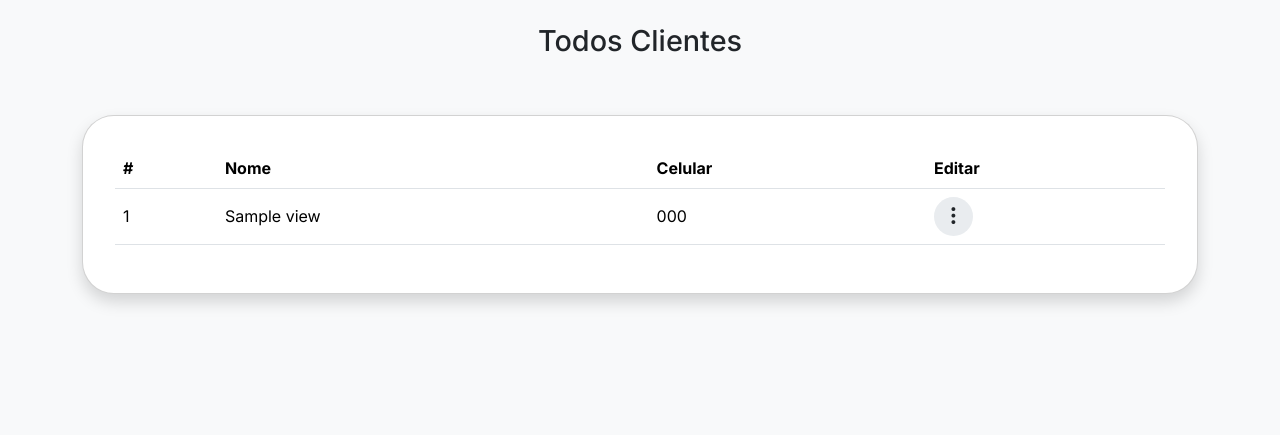
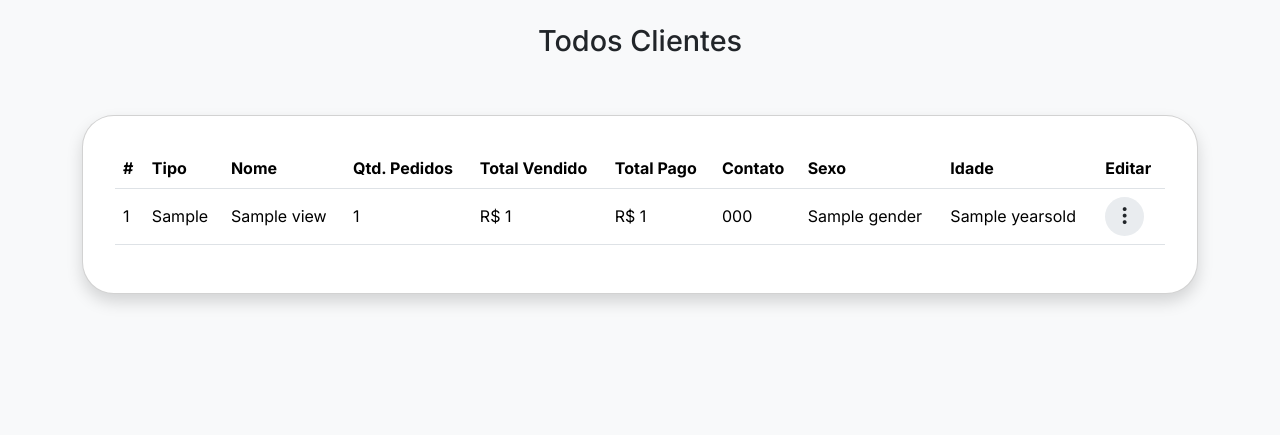
Before and after one commit to gustavoarantesdev/orderApp, a PHP site: template App/Views/customer/show.php in a window 1280 px wide. Shown: the part 74-509 px from the top of the page. Run offline with PHP 8.4, Linux system fonts and the light colour scheme; the template is opened without the code that fills it: most values are stand-ins (such as "Sample title", 1, 10 or a date in 2020); some libraries are stand-ins or nearby versions.

Commit message:
feat: Adicionar colunas para os novos dados

```diff
--- a/App/Views/customer/show.php
+++ b/App/Views/customer/show.php
@@ -5,6 +5,7 @@ use App\Helpers\FlashMessage;
 FlashMessage::render()
 
 ?>
+
 <main style="margin-bottom: 7rem;">
     <section class="container">
         <!-- Título -->
@@ -13,12 +14,18 @@ FlashMessage::render()
         </h1>
         <div class="col mt-5 card p-3 rounded-5 shadow">
             <div class="card-body table-responsive">
-                <table class="table align-middle table-responsive">
+                <table class="table align-middle text-nowrap">
                     <thead>
                         <tr>
                             <th scope="col">#</th>
+                            <th scope="col">Tipo</th>
                             <th scope="col">Nome</th>
-                            <th scope="col">Celular</th>
+                            <th scope="col" >Qtd. Pedidos</th>
+                            <th scope="col">Total Vendido</th>
+                            <th scope="col">Total Pago</th>
+                            <th scope="col">Contato</th>
+                            <th scope="col">Sexo</th>
+                            <th scope="col">Idade</th>
                             <th scope="col">Editar</th>
                         </tr>
                     </thead>
@@ -27,8 +34,14 @@ FlashMessage::render()
                         <?php foreach ($viewData as $data) { ?>
                             <tr>
                                 <td><?= htmlspecialchars($data->id) ?></td>
+                                <td><?= htmlspecialchars($data->person_type) ?></td>
                                 <td><?= htmlspecialchars($data->name) ?></td>
+                                <td><?= htmlspecialchars($data->total_orders) ?></td>
+                                <td>R$ <?= htmlspecialchars($data->total_sales) ?></td>
+                                <td>R$ <?= htmlspecialchars($data->total_paid) ?></td>
                                 <td><?= htmlspecialchars($data->phone) ?></td>
+                                <td><?= htmlspecialchars($data->gender) ?></td>
+                                <td><?= htmlspecialchars($data->yearsold) ?></td>
                                 <td>
                                     <button class="btn bg-body-secondary p-2 lh-1 rounded-5" type="button"
                                         onclick="window.location='<?= BASE_URL . '/cliente/editar/' . htmlspecialchars($data->id) ?>'">
```
